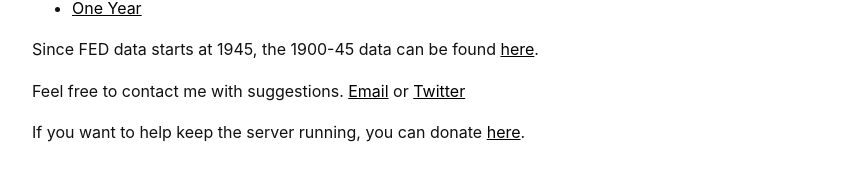
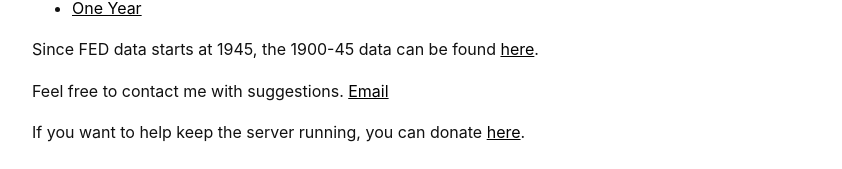
Before and after one commit to ckrowland/msindex, a plain HTML site: page index.html in a window 1280 px wide. Shown: the part 1704-1873 px from the top of the page, without its empty margins (218-1060 px from the left). Drawn offline with Linux system fonts and the light colour scheme.

Commit message:
Remove twitter link

```diff
--- a/index.html
+++ b/index.html
@@ -101,8 +101,6 @@
       <p>
         Feel free to contact me with suggestions.
         <a href="mailto:connor.k.rowland@icloud.com">Email</a>
-        or
-        <a href="https://www.x.com/connorkrowland">Twitter</a>
       </p>
       <p>
         If you want to help keep the server running, you can donate
```
